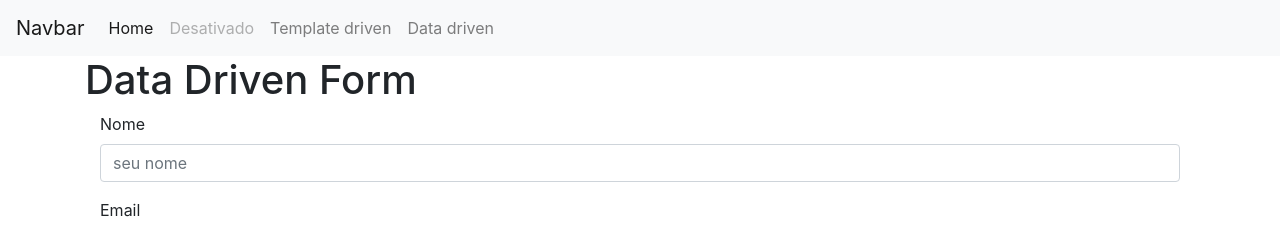
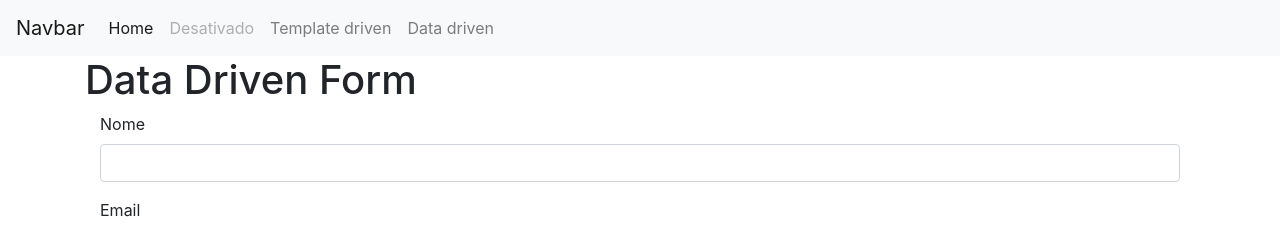
Before and after one commit to layshidani/curso-loiane, an Angular app: page /dataForm in a window 1280 px wide. Shown: the top 228 px of the page. Built offline with nearby package versions, Linux system fonts and the light colour scheme.

Commit message:
feat(reactive-forms): custom input component usinor :sparkles:

```diff
--- a/src/app/data-form/data-form.component.html
+++ b/src/app/data-form/data-form.component.html
@@ -1,19 +1,14 @@
 <h1>Data Driven Form</h1>
 
 <form class="form-horizontal" [formGroup]="formulary" (ngSubmit)="onSubmit()">
-  <div class="form-group" [ngClass]="applyCssError('name')">
 
-    <div class="col-sm-12">
-      <label for="name" class="control-label">Nome</label>
-    </div>
-
-    <div class="col-sm-12">
-      <input type="text" class="form-control" formControlName="name" id="name" placeholder="seu nome">
-
-      <app-error-msg [control]="formulary.get('name')" label="Nome">
-      </app-error-msg>
-    </div>
-  </div>
+  <app-input-field
+    id="name"
+    label="Nome"
+    formControlName="name"
+    [control]="formulary.get('name')"
+    [cssClass]="applyCssError('name')"
+  ></app-input-field>
 
   <div class="form-group" [ngClass]="applyCssError('email')">
     <div class="col-sm-12">
--- /dev/null
+++ b/src/app/shared/input-field/input-field.component.html
@@ -0,0 +1,10 @@
+<div class="form-group" [ngClass]="cssClass">
+    <div class="col-sm-12">
+        <label [attr.for]="id" class="control-label">{{ label }}</label>
+
+        <input [type]="type" class="form-control" [id]="id" [readonly]="!!isReadOnly" [(ngModel)]="value">
+
+        <app-error-msg [control]="control" [label]="label">
+        </app-error-msg>
+    </div>
+</div>
--- /dev/null
+++ b/src/app/shared/input-field/input-field.component.ts
@@ -0,0 +1,60 @@
+import { Component, Input, forwardRef } from '@angular/core';
+import { ControlValueAccessor, NG_VALUE_ACCESSOR } from '@angular/forms';
+
+const INPUT_FIELD_VALUE_ACCESSOR: any = {
+  provide: NG_VALUE_ACCESSOR,
+  useExisting: forwardRef(() => InputFieldComponent),
+  multi: true
+}
+
+@Component({
+  selector: 'app-input-field',
+  templateUrl: './input-field.component.html',
+  styleUrls: ['./input-field.component.css'],
+  providers: [INPUT_FIELD_VALUE_ACCESSOR],
+})
+
+export class InputFieldComponent implements ControlValueAccessor {
+  @Input() id: string;
+  @Input() label: string;
+  @Input() type = 'text';
+  @Input() isReadOnly = false;
+  @Input() cssClass;
+  @Input() control;
+
+  private innerValue: any;
+
+  get value() {
+    return this.innerValue;
+  }
+
+  set value(v: any) {
+    if (v !== this.innerValue) {
+      this.innerValue = v;
+      this.onChangedCallBack(v);
+    }
+  }
+
+  constructor() { }
+
+  onChangedCallBack: (_: any) => void = () => {};
+  onTouchedCallBack: (_: any) => void = () => {};
+
+
+  writeValue(value: any): void {
+    this.value = value;
+  }
+
+  registerOnChange(fn: any): void {
+    this.onChangedCallBack = fn;
+  }
+
+  registerOnTouched(fn: any): void {
+    this.onTouchedCallBack = fn
+  }
+
+  setDisabledState(isDisabled: boolean): void {
+    this.isReadOnly = isDisabled;
+  }
+
+}
--- a/src/app/shared/shared.module.ts
+++ b/src/app/shared/shared.module.ts
@@ -8,12 +8,14 @@ import { FieldControlErrorComponent } from './field-control-error/field-control-
 
 import { DropdownService } from './services/dropdown.service';
 import { ErrorMsgComponent } from './error-msg/error-msg.component';
+import { InputFieldComponent } from './input-field/input-field.component';
 
 @NgModule({
   declarations: [
     FormDebugComponent,
     FieldControlErrorComponent,
     ErrorMsgComponent,
+    InputFieldComponent,
   ],
   imports: [
     CommonModule,
@@ -25,6 +27,7 @@ import { ErrorMsgComponent } from './error-msg/error-msg.component';
     FormDebugComponent,
     FieldControlErrorComponent,
     ErrorMsgComponent,
+    InputFieldComponent,
   ],
   providers: [
     DropdownService
```
Also changed, not shown: src/app/shared/input-field/input-field.component.css (added), 1 other file (tests, documents, lock files or other folders).
